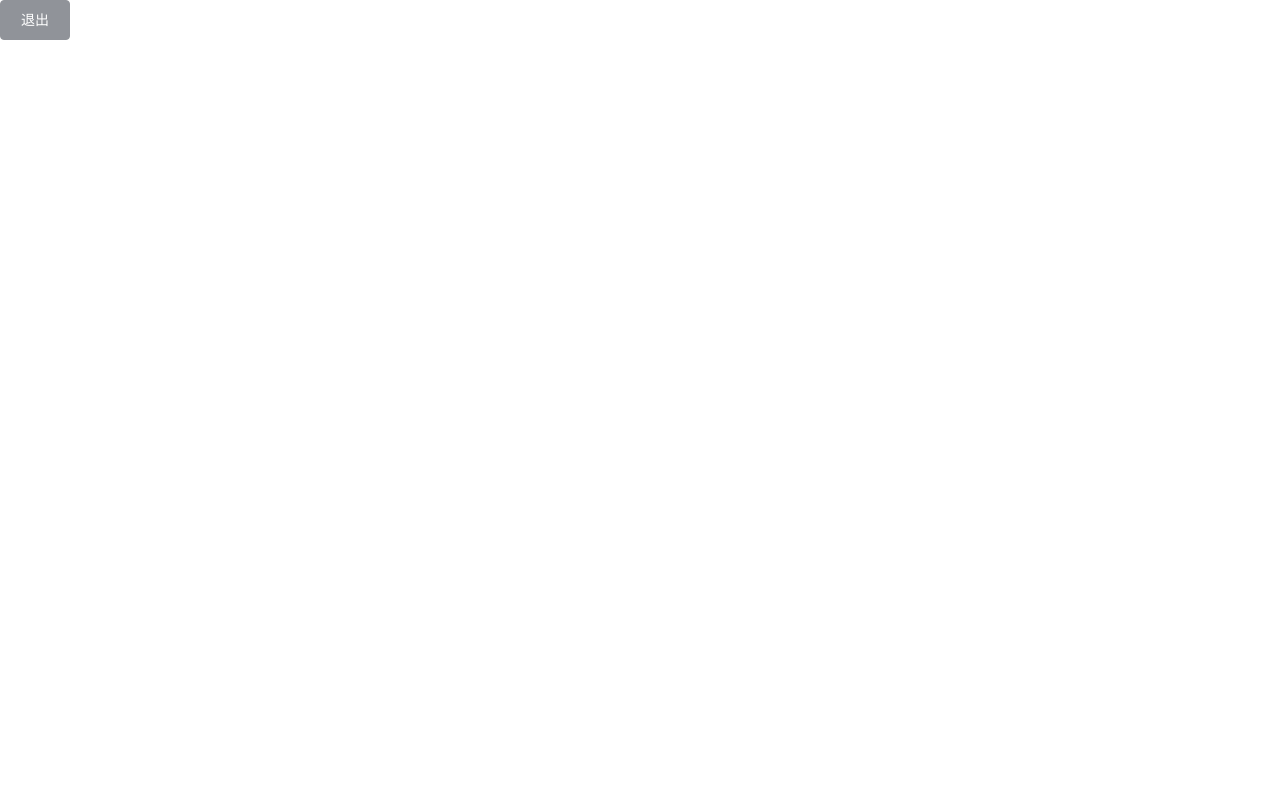
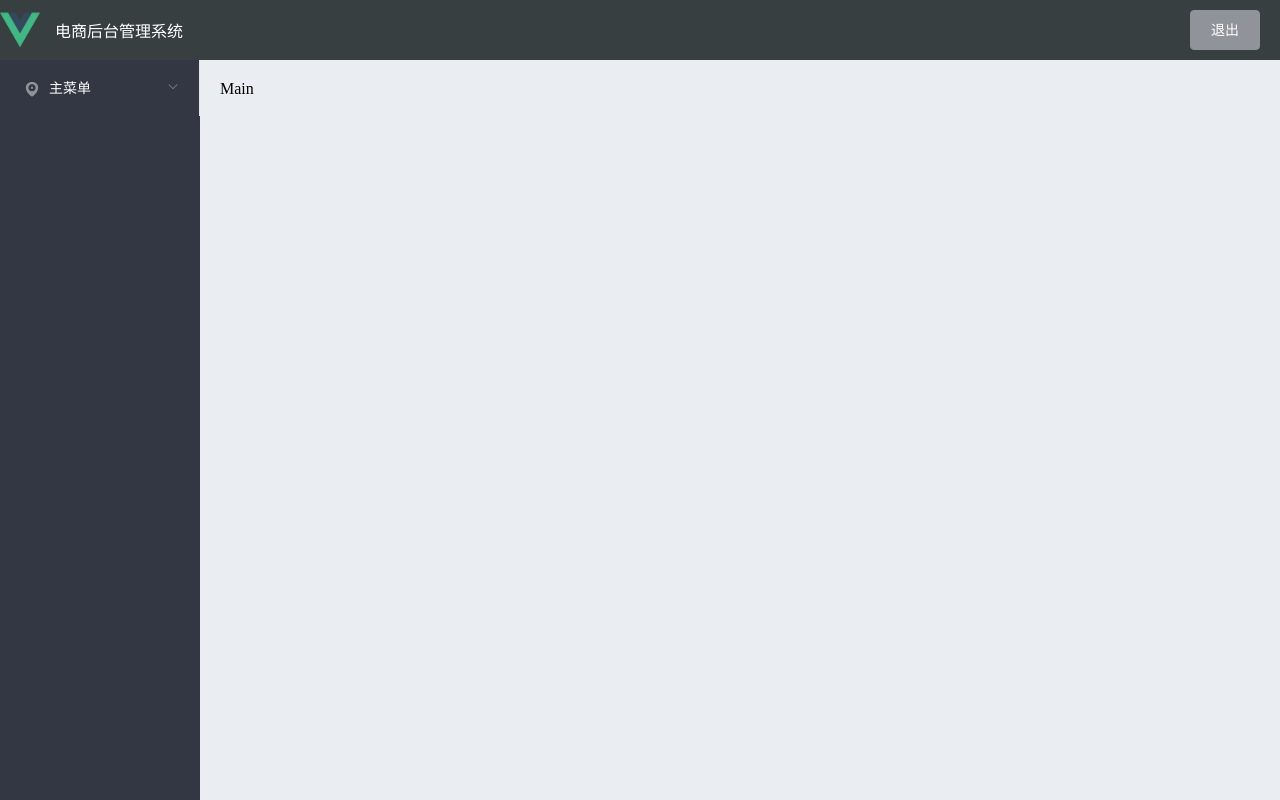
Before and after one commit to limeng92/vue_shop, a Vue app: page /#/home in a window 1280 px wide. Built offline with nearby package versions, Linux system fonts and the light colour scheme; sample sign-in values are in the browser's storage.

Commit message:
后台页面布局以及菜单栏布局

```diff
--- a/src/components/Home.vue
+++ b/src/components/Home.vue
@@ -1,8 +1,41 @@
 <template>
-    <div class="">
-            <!-- home组件 -->
+    <el-container>
+        <!-- 头部区域 -->
+        <el-header>
+            <div>
+                <img src="../assets/logo.png">
+                <span>电商后台管理系统</span>
+            </div>
             <el-button type="info" @click="loginout">退出</el-button>
-    </div>
+        </el-header>
+        <!-- 页面主体区域 -->
+        <el-container>
+            <!-- 侧边栏 -->
+            <el-aside width="200px">
+                <!-- 侧边栏菜单栏区域 -->
+                <el-menu background-color="#333744" text-color="#fff" active-text-color="#ffd04b">
+                    <!-- 一级菜单  -->
+                    <el-submenu index="1">
+                         <!-- 一级菜单的模板区域 -->
+                        <template slot="title">
+                            <i class="el-icon-location"></i>
+                            <span>主菜单</span>
+                        </template>
+                         <!-- 二级菜单 -->
+                        <el-menu-item index="1-3">
+                             <!-- 二级菜单的模板区域 -->
+                            <template slot="title">
+                                <i class="el-icon-location"></i>
+                                <span>子菜单</span>
+                            </template>
+                        </el-menu-item>
+                    </el-submenu>
+                </el-menu>
+            </el-aside>
+            <!-- 右侧内容主体 -->
+            <el-main>Main</el-main>
+        </el-container>
+    </el-container>
 </template>
 <script>
 export default {
@@ -17,5 +50,32 @@ export default {
 }
 </script>
 <style lang="less" scoped>
+.el-container{
+    height:100%;
 
+}
+.el-header{
+    background-color:#373f41;
+    display:flex;
+    justify-content:space-between;
+    padding-left:0;
+    align-items: center;
+    color:#fff;
+    > div{
+        display:flex;
+        align-items:center;
+        img{
+             height: 40px;
+        }
+        span{
+            margin-left: 15px;
+        }
+    }
+}
+.el-aside{
+    background-color: #333744;
+}
+.el-main{
+    background-color: #eaedf1;
+}
 </style>
```
Also changed, not shown: src/plugins/element.js (+8 -1 lines).
